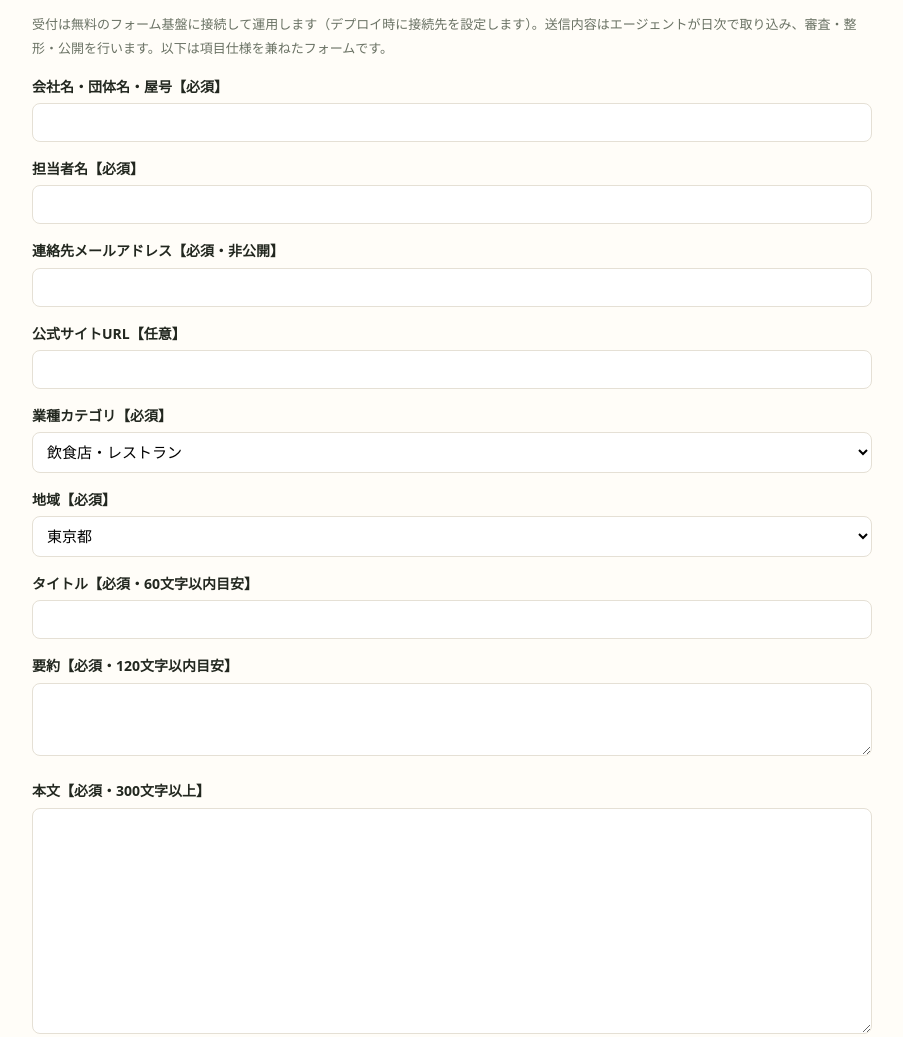
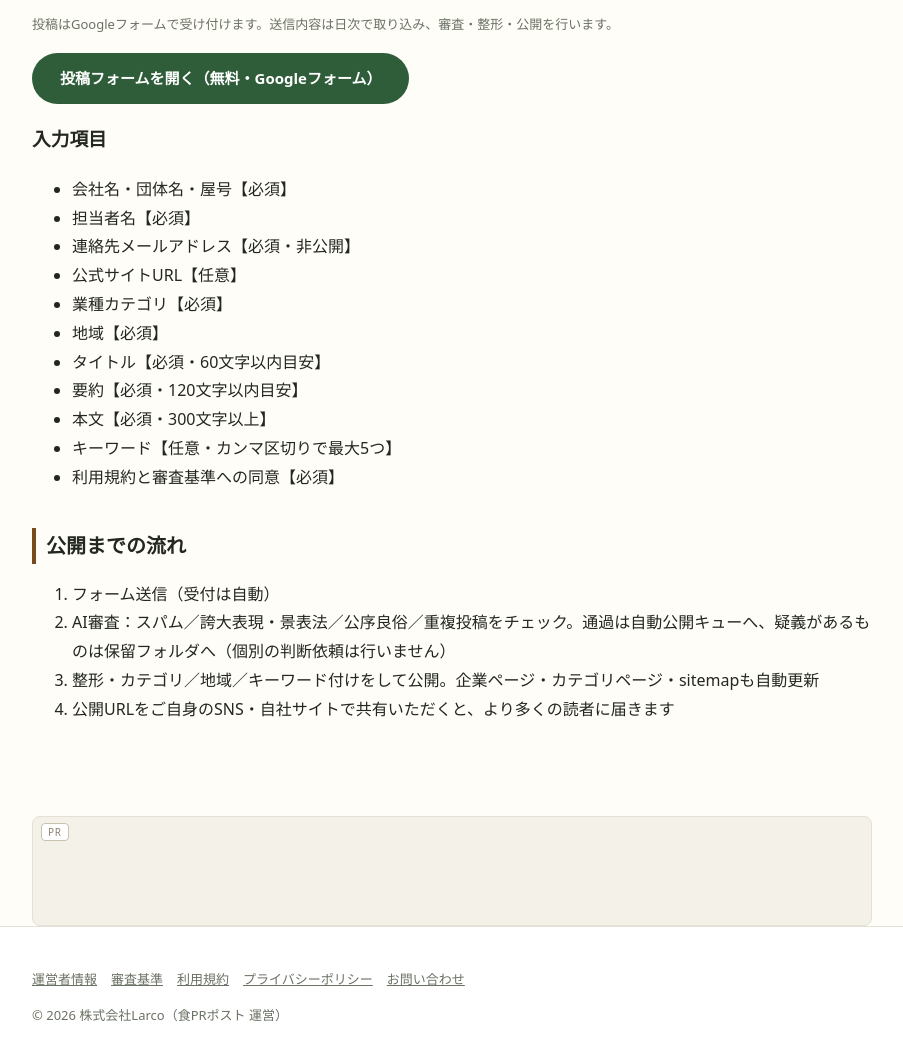
Before and after one commit to yukishibue-bot/food-pr-post, a plain HTML site: page submit/index.html in a window 1280 px wide. Shown: the part 504-1541 px from the top of the page, without its empty margins (188-1091 px from the left). Drawn offline with Linux system fonts and the light colour scheme.

Commit message:
Connect submit page to Google Form intake

```diff
--- a/submit/index.html
+++ b/submit/index.html
@@ -27,31 +27,22 @@
 <p>掲載料・配信料・年会費は一切かかりません。投稿回数は無制限です。フォーム送信後、AI審査（スパム・誇大表現・法令・公序良俗チェック）を行い、通過したものから順次公開します。公開までの目安や却下基準は<a href="/review-policy/">審査基準</a>をご覧ください。</p>
 <div class="ad-slot" data-ad-slot="infeed" data-ad-network="ninja_admax"><span class="ad-label">PR</span><script src="https://adm.shinobi.jp/s/e23dc13ce400e04b1b59f481b134b265"></script></div>
 <h2 class="sec">投稿フォーム（項目仕様）</h2>
-<p class="note">受付は無料のフォーム基盤に接続して運用します（デプロイ時に接続先を設定します）。送信内容はエージェントが日次で取り込み、審査・整形・公開を行います。以下は項目仕様を兼ねたフォームです。</p>
-<form class="netlify-form" name="release-submit" method="POST" action="/submit/thanks/" data-intake="form-adapter">
-<label for="f-company">会社名・団体名・屋号【必須】</label>
-<input id="f-company" name="company" required maxlength="100">
-<label for="f-contact">担当者名【必須】</label>
-<input id="f-contact" name="contact_name" required maxlength="50">
-<label for="f-email">連絡先メールアドレス【必須・非公開】</label>
-<input id="f-email" name="email" type="email" required maxlength="200">
-<label for="f-website">公式サイトURL【任意】</label>
-<input id="f-website" name="website" type="url" maxlength="300">
-<label for="f-category">業種カテゴリ【必須】</label>
-<select id="f-category" name="category" required><option value="restaurant">飲食店・レストラン</option><option value="food-maker">食品・飲料メーカー</option><option value="catering">ケータリング・デリバリー</option><option value="kitchen-car">キッチンカー・移動販売</option><option value="food-retail">食品小売・EC</option><option value="food-event">フードイベント</option><option value="supplier">食材卸・生産者</option><option value="food-business-service">店舗設備・業務用サービス</option><option value="other">その他</option></select>
-<label for="f-area">地域【必須】</label>
-<select id="f-area" name="area" required><option value="tokyo">東京都</option><option value="minato">港区</option><option value="nationwide">全国</option><option value="other">その他（本文に記載）</option></select>
-<label for="f-title">タイトル【必須・60文字以内目安】</label>
-<input id="f-title" name="title" required maxlength="120">
-<label for="f-summary">要約【必須・120文字以内目安】</label>
-<textarea id="f-summary" name="summary" required maxlength="300" rows="3"></textarea>
-<label for="f-body">本文【必須・300文字以上】</label>
-<textarea id="f-body" name="body" required minlength="300" rows="12"></textarea>
-<label for="f-keywords">キーワード【任意・カンマ区切りで最大5つ】</label>
-<input id="f-keywords" name="keywords" maxlength="200">
-<label><input type="checkbox" name="agree" required style="width:auto"> <a href="/terms/">利用規約</a>と<a href="/review-policy/">審査基準</a>に同意し、内容に虚偽がないことを確認しました【必須】</label>
-<p><button class="btn" type="submit">審査に送信する（無料）</button></p>
-</form>
+<p class="note">投稿はGoogleフォームで受け付けます。送信内容は日次で取り込み、審査・整形・公開を行います。</p>
+<p><a class="btn" href="https://docs.google.com/forms/d/e/1FAIpQLSeLiZ6LsNx2cCIkYvT8t9AQn7H8xnpYiO7kxJJ9HhOPJFUrLg/viewform" target="_blank" rel="noopener">投稿フォームを開く（無料・Googleフォーム）</a></p>
+<h3>入力項目</h3>
+<ul>
+<li>会社名・団体名・屋号【必須】</li>
+<li>担当者名【必須】</li>
+<li>連絡先メールアドレス【必須・非公開】</li>
+<li>公式サイトURL【任意】</li>
+<li>業種カテゴリ【必須】</li>
+<li>地域【必須】</li>
+<li>タイトル【必須・60文字以内目安】</li>
+<li>要約【必須・120文字以内目安】</li>
+<li>本文【必須・300文字以上】</li>
+<li>キーワード【任意・カンマ区切りで最大5つ】</li>
+<li>利用規約と審査基準への同意【必須】</li>
+</ul>
 <h2 class="sec">公開までの流れ</h2>
 <ol>
 <li>フォーム送信（受付は自動）</li>
```
Also changed, not shown: contact/index.html (+15 -6 lines).
